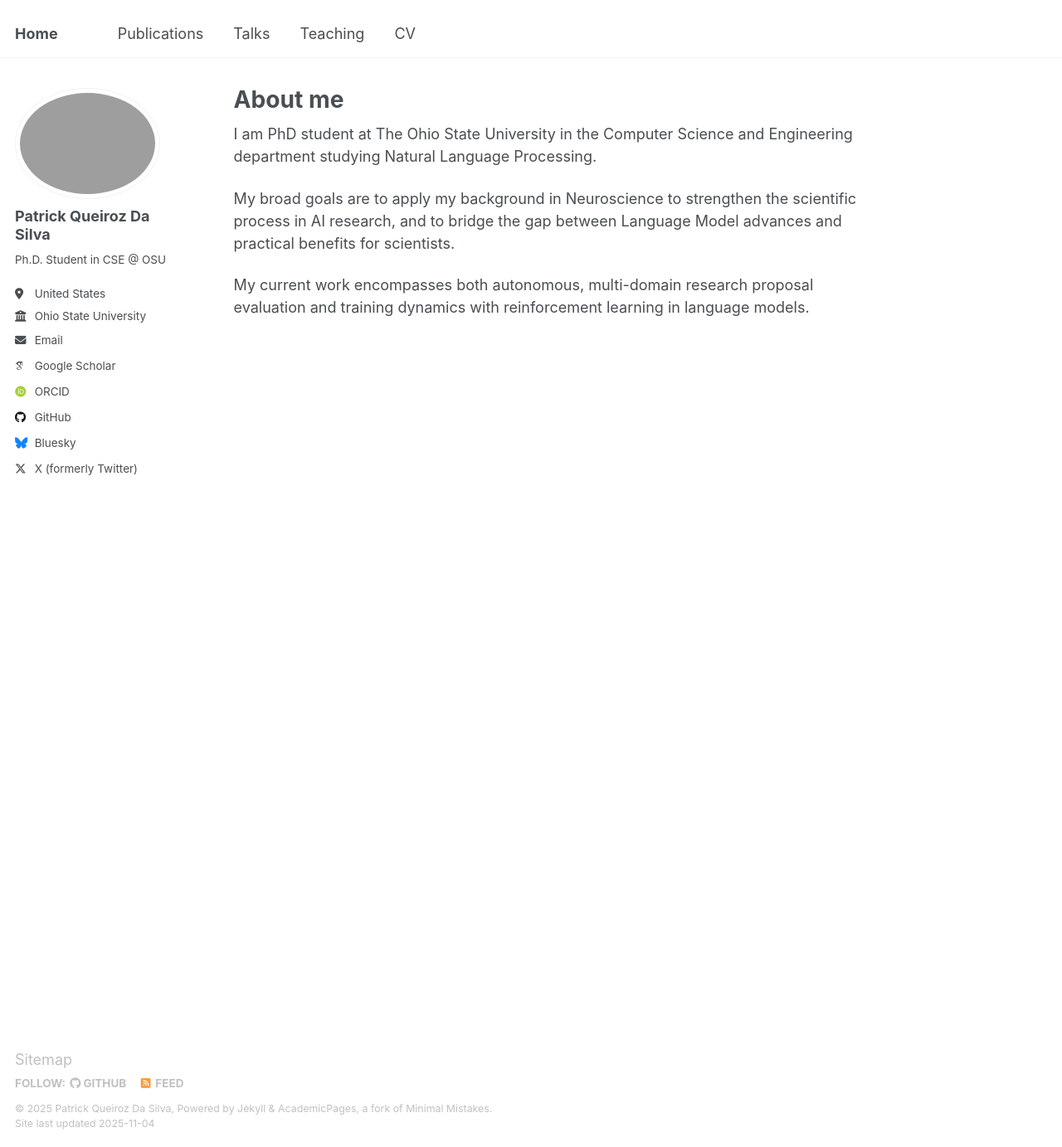
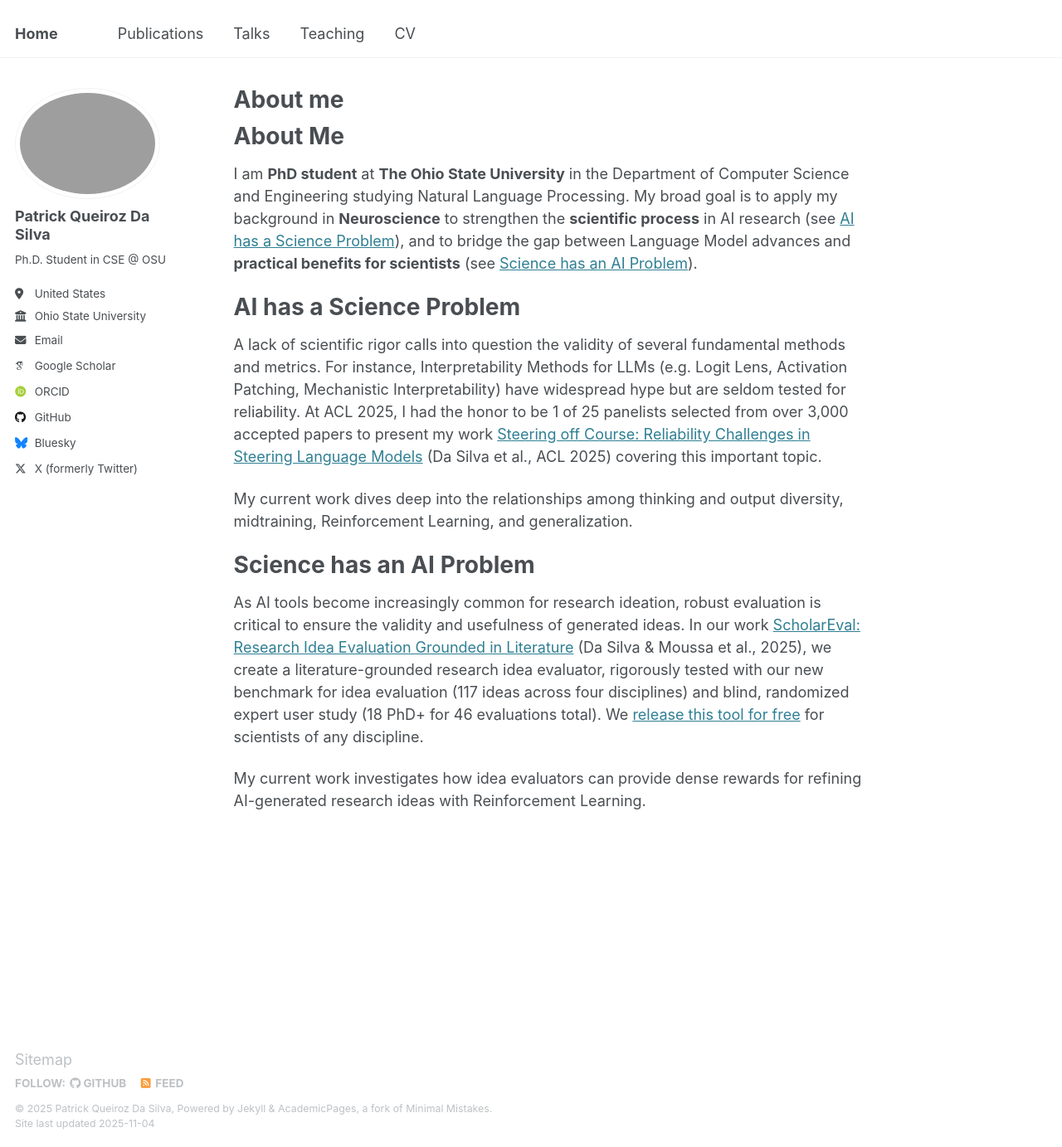
Before and after one commit to patqdasilva/patqdasilva.github.io, a Jekyll site: the page built from _pages/about.md, in a window 1280 px wide and 1383 px high. Shown: the whole window at 83% size. Built offline with Jekyll 4.4.1, drawn with Linux system fonts in a browser that asks for light colours; some web fonts are replaced.

Commit message:
Revise 'About Me' with research focus and projects
Expanded the 'About Me' section to include details about current research and contributions to AI and NLP.

```diff
--- a/_pages/about.md
+++ b/_pages/about.md
@@ -6,9 +6,17 @@ redirect_from:
   - /about/
   - /about.html
 ---
+# About Me
+I am **PhD student** at **The Ohio State University** in the Department of Computer Science and Engineering studying Natural Language Processing. My broad goal is to apply my background in **Neuroscience** to strengthen the **scientific process** in AI research (see [AI has a Science Problem](#AI-has-a-Science-Problem)), and to bridge the gap between Language Model advances and **practical benefits for scientists** (see [Science has an AI Problem](#Science-has-an-AI-Problem)).
 
-I am PhD student at The Ohio State University in the Computer Science and Engineering department studying Natural Language Processing.
+# AI has a Science Problem
 
-My broad goals are to apply my background in Neuroscience to strengthen the scientific process in AI research, and to bridge the gap between Language Model advances and practical benefits for scientists.
+A lack of scientific rigor calls into question the validity of several fundamental methods and metrics. For instance, Interpretability Methods for LLMs (e.g. Logit Lens, Activation Patching, Mechanistic Interpretability) have widespread hype but are seldom tested for reliability. At ACL 2025, I had the honor to be 1 of 25 panelists selected from over 3,000 accepted papers to present my work [Steering off Course: Reliability Challenges in Steering Language Models](https://aclanthology.org/2025.acl-long.974/) (Da Silva et al., ACL 2025) covering this important topic.
 
-My current work encompasses both autonomous, multi-domain research proposal evaluation and training dynamics with reinforcement learning in language models.
+My current work dives deep into the relationships among thinking and output diversity, midtraining, Reinforcement Learning, and generalization.
+
+# Science has an AI Problem
+
+As AI tools become increasingly common for research ideation, robust evaluation is critical to ensure the validity and usefulness of generated ideas. In our work [ScholarEval: Research Idea Evaluation Grounded in Literature](https://arxiv.org/abs/2510.16234) (Da Silva & Moussa et al., 2025), we create a literature-grounded research idea evaluator, rigorously tested with our new benchmark for idea evaluation (117 ideas across four disciplines) and blind, randomized expert user study (18 PhD+ for 46 evaluations total). We [release this tool for free](https://go.osu.edu/scholar-eval) for scientists of any discipline.
+
+My current work investigates how idea evaluators can provide dense rewards for refining AI-generated research ideas with Reinforcement Learning.
```
